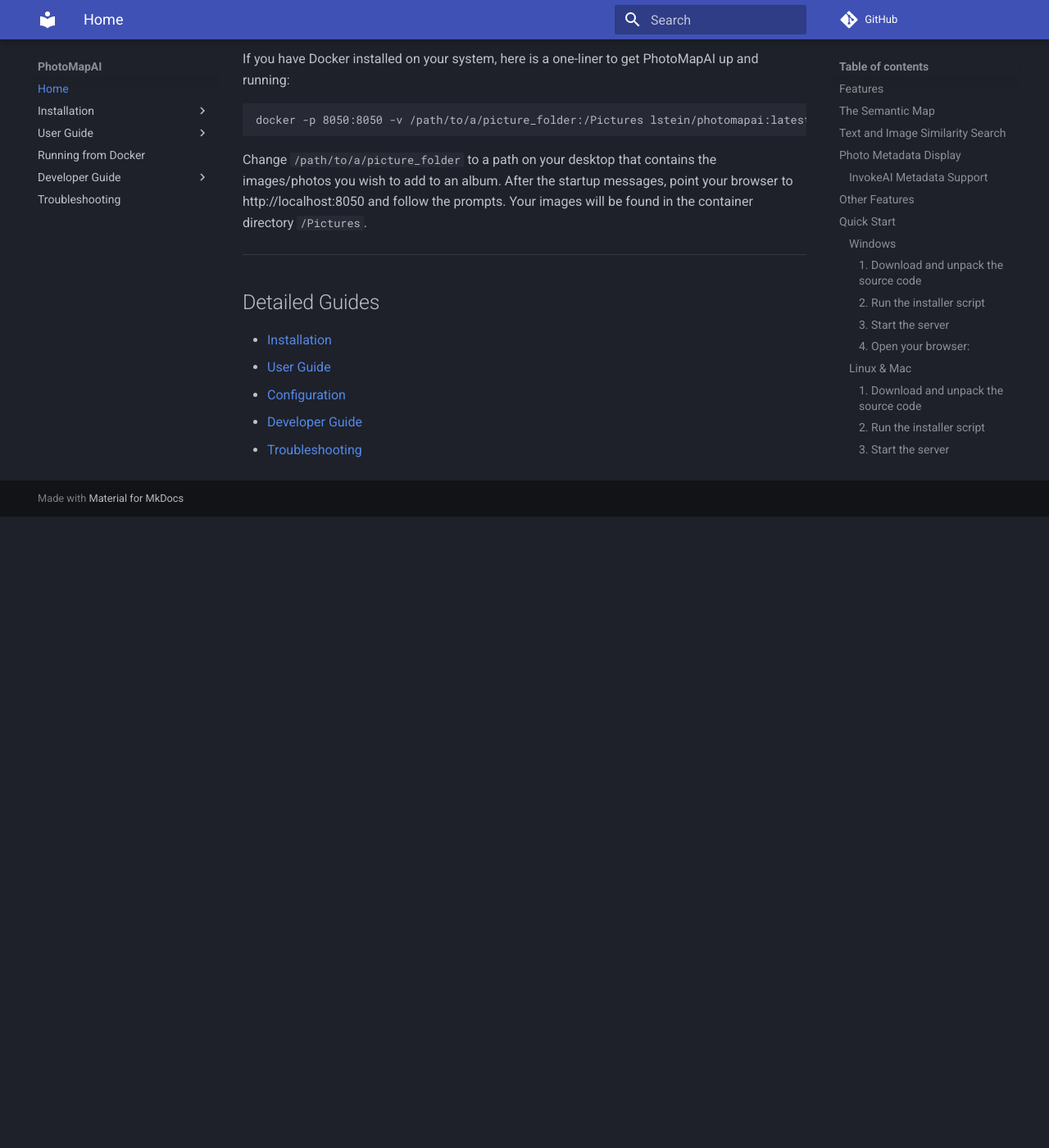
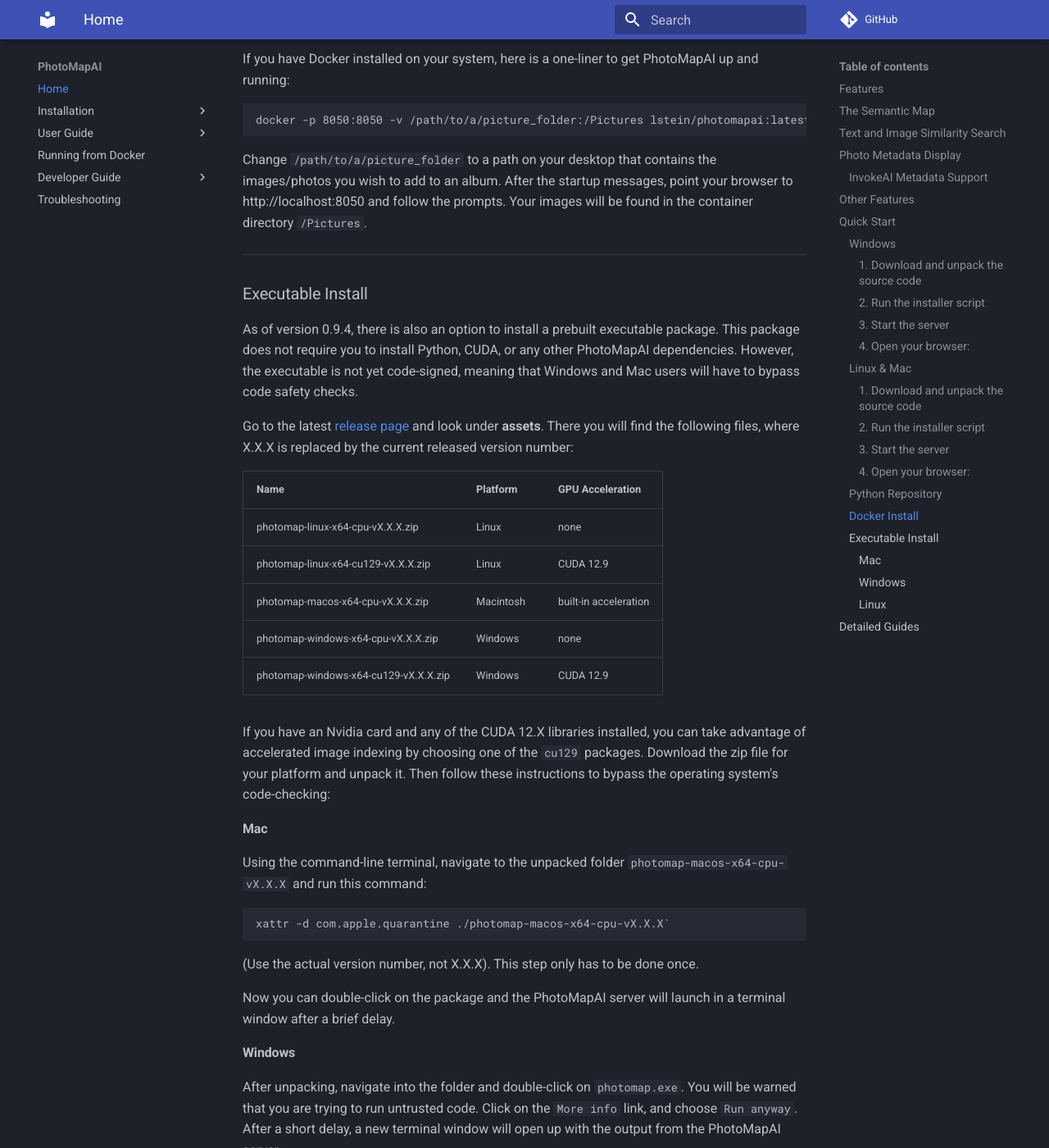
Before and after one commit to lstein/PhotoMapAI, an MkDocs documentation site: the page built from docs/index.md, in a window 1280 px wide and 1400 px high, scrolled down 6037 px. Shown: the whole window at 82% size. Built offline with MkDocs 1.6.1 and Material for MkDocs 9.7.7, drawn with Linux system fonts in a browser that asks for light colours; comment, search, counter and statistics services are not loaded; before the commit the page ends 6667 px from its top, so only the background shows below that; some of the changed text lies outside the part shown.

Commit message:
[Docs] Installation updates (#86)
* add in-terminal launch script for linux pyinstaller

* launch linux pyinstaller in window

---------

Co-authored-by: Lincoln Stein <lstein@gmail.com>

````diff
--- a/docs/index.md
+++ b/docs/index.md
@@ -137,6 +137,45 @@
 
 ---
 
+### Executable Install
+
+As of version 0.9.4, there is also an option to install a prebuilt executable package. This package does not require you to install Python, CUDA, or any other PhotoMapAI dependencies. However, the executable is not yet code-signed, meaning that Windows and Mac users will have to bypass code safety checks.
+
+Go to the latest [release page](https://github.com/lstein/PhotoMapAI/releases) and look under **assets**. There you will find the following files, where X.X.X is replaced by the current released version number:
+
+| Name                              | Platform            | GPU Acceleration |
+|-----------------------------------|---------------------|--------------|
+| photomap-linux-x64-cpu-vX.X.X.zip | Linux | none |
+| photomap-linux-x64-cu129-vX.X.X.zip | Linux | CUDA 12.9 |
+| photomap-macos-x64-cpu-vX.X.X.zip | Macintosh | built-in acceleration|
+| photomap-windows-x64-cpu-vX.X.X.zip | Windows | none|
+| photomap-windows-x64-cu129-vX.X.X.zip | Windows | CUDA 12.9|
+
+If you have an Nvidia card and any of the CUDA 12.X libraries installed, you can take advantage of accelerated image indexing by choosing one of the `cu129` packages. Download the zip file for your platform and unpack it. Then follow these instructions to bypass the operating system's code-checking:
+
+#### Mac
+
+Using the command-line terminal, navigate to the unpacked folder `photomap-macos-x64-cpu-vX.X.X` and run this command:
+
+```bash
+xattr -d com.apple.quarantine ./photomap-macos-x64-cpu-vX.X.X`
+```
+(Use the actual version number, not X.X.X). This step only has to be done once.
+
+Now you can double-click on the package and the PhotoMapAI server will launch in a terminal window after a brief delay.
+
+#### Windows
+
+After unpacking, navigate into the folder and double-click on `photomap.exe`. You will be warned that you are trying to run untrusted code. Click on the `More info` link, and choose `Run anyway`. After a short delay, a new terminal window will open up with the output from the PhotoMapAI server.
+
+You'll need to override the untrusted code check each time you launch PhotoMapAI.
+
+#### Linux
+
+Using the terminal/command-line shell, navigate to the unpacked folder and run `./photomap`. No trusted code workarounds are needed. If you prefer to double-click an icon, there is a `run_photomap.sh` script in the folder that will launch a terminal for you and run PhotoMapAI inside it.
+
+---
+
 ## Detailed Guides
 
 - [Installation](installation.md)
--- a/docs/installation.md
+++ b/docs/installation.md
@@ -21,7 +21,9 @@
 - [Python](installation/python.md)
 - [CUDA](installation/cuda.md) (*Only if you need NVidia GPU card support*)
 
-After the preqrequisites are installed, follow the installation directions for [Linux & MacOS](#linux-macos) or [Windows](#windows). For those who are comfortable with the command shell, there are also instructions for [Manual Installs](#manual-installation)
+After the preqrequisites are installed, follow the installation directions for [Linux & MacOS](#linux-macos) or [Windows](#windows). For those who are comfortable with the command shell, there are also instructions for [Manual Install](#manual-installation) and [Docker Install](#docker-install).
+
+Finally, there are a series of experimental double-click executables for all three platforms. See [Executable Install](#executable-install) for details.
 
 ---
 
@@ -172,3 +174,53 @@
 ```
 
 You can also just use the file browser to navigate to the `start_photomap` executable and double-click it.
+
+---
+
+### Docker Install
+
+If you have Docker installed on your system, here is a one-liner to get PhotoMapAI up and running:
+
+```bash
+docker -p 8050:8050 -v /path/to/a/picture_folder:/Pictures lstein/photomapai:latest
+```
+Change `/path/to/a/picture_folder` to a path on your desktop that contains the images/photos you wish to add to an album. After the startup messages, point your browser to http://localhost:8050 and follow the prompts. Your images will be found in the container directory `/Pictures`.
+
+---
+
+## Executable Install
+
+As of version 0.9.4, there is also an option to install a prebuilt executable package. This package does not require you to install Python, CUDA, or any other PhotoMapAI dependencies. However, the executable is not yet code-signed, meaning that Windows and Mac users will have to bypass code safety checks.
+
+Go to the latest [release page](https://github.com/lstein/PhotoMapAI/releases) and look under **assets**. There you will find the following files, where X.X.X is replaced by the current released version number:
+
+| Name                              | Platform            | GPU Acceleration |
+|-----------------------------------|---------------------|--------------|
+| photomap-linux-x64-cpu-vX.X.X.zip | Linux | none |
+| photomap-linux-x64-cu129-vX.X.X.zip | Linux | CUDA 12.9 |
+| photomap-macos-x64-cpu-vX.X.X.zip | Macintosh | built-in acceleration|
+| photomap-windows-x64-cpu-vX.X.X.zip | Windows | none|
+| photomap-windows-x64-cu129-vX.X.X.zip | Windows | CUDA 12.9|
+
+If you have an Nvidia card and any of the CUDA 12.X libraries installed, you can take advantage of accelerated image indexing by choosing one of the `cu129` packages. Download the zip file for your platform and unpack it. Then follow these instructions to bypass the operating system's code-checking:
+
+#### Mac
+
+Using the command-line terminal, navigate to the unpacked folder `photomap-macos-x64-cpu-vX.X.X` and run this command:
+
+```bash
+xattr -d com.apple.quarantine ./photomap-macos-x64-cpu-vX.X.X`
+```
+(Use the actual version number, not X.X.X). This step only has to be done once.
+
+Now you can double-click on the package and the PhotoMapAI server will launch in a terminal window after a brief delay.
+
+#### Windows
+
+After unpacking, navigate into the folder and double-click on `photomap.exe`. You will be warned that you are trying to run untrusted code. Click on the `More info` link, and choose `Run anyway`. After a short delay, a new terminal window will open up with the output from the PhotoMapAI server.
+
+You'll need to override the untrusted code check each time you launch PhotoMapAI.
+
+#### Linux
+
+Using the terminal/command-line shell, navigate to the unpacked folder and run `./photomap`. No trusted code workarounds are needed. If you prefer to double-click an icon, there is a `run_photomap.sh` script in the folder that will launch a terminal for you and run PhotoMapAI inside it.
````
Also changed, not shown: README.md (+4 -0 lines), 1 other file.
